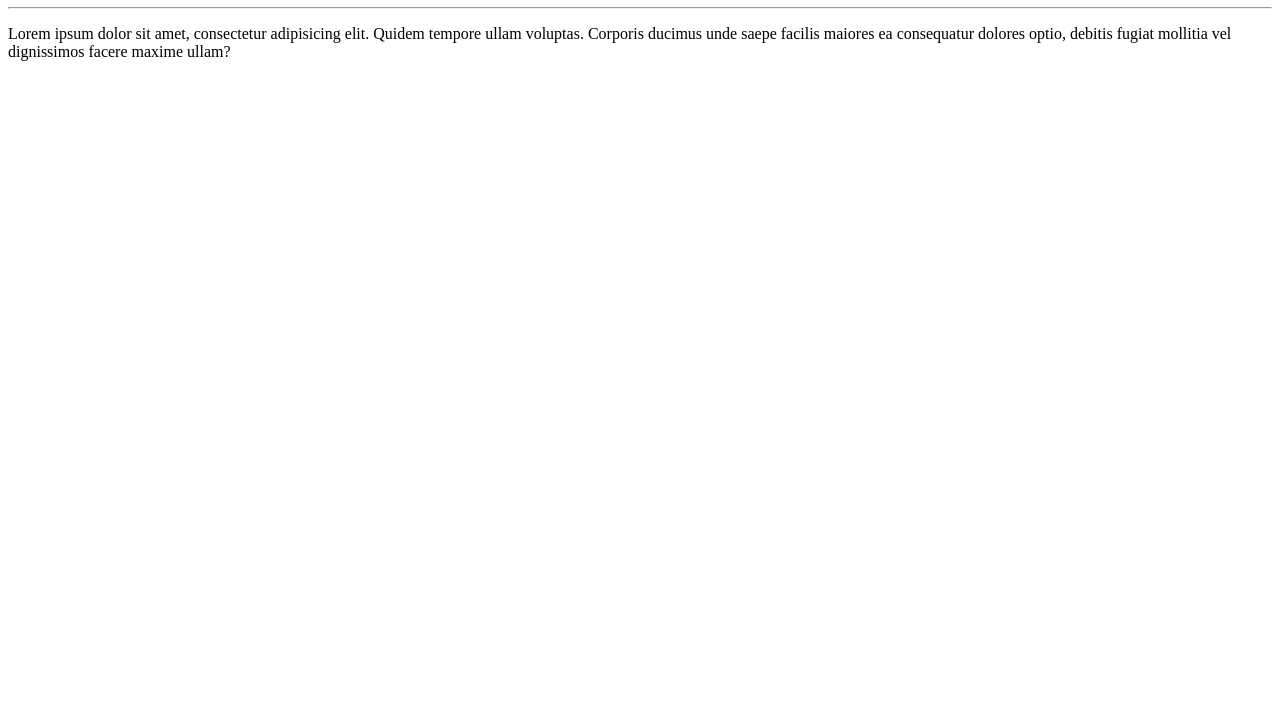
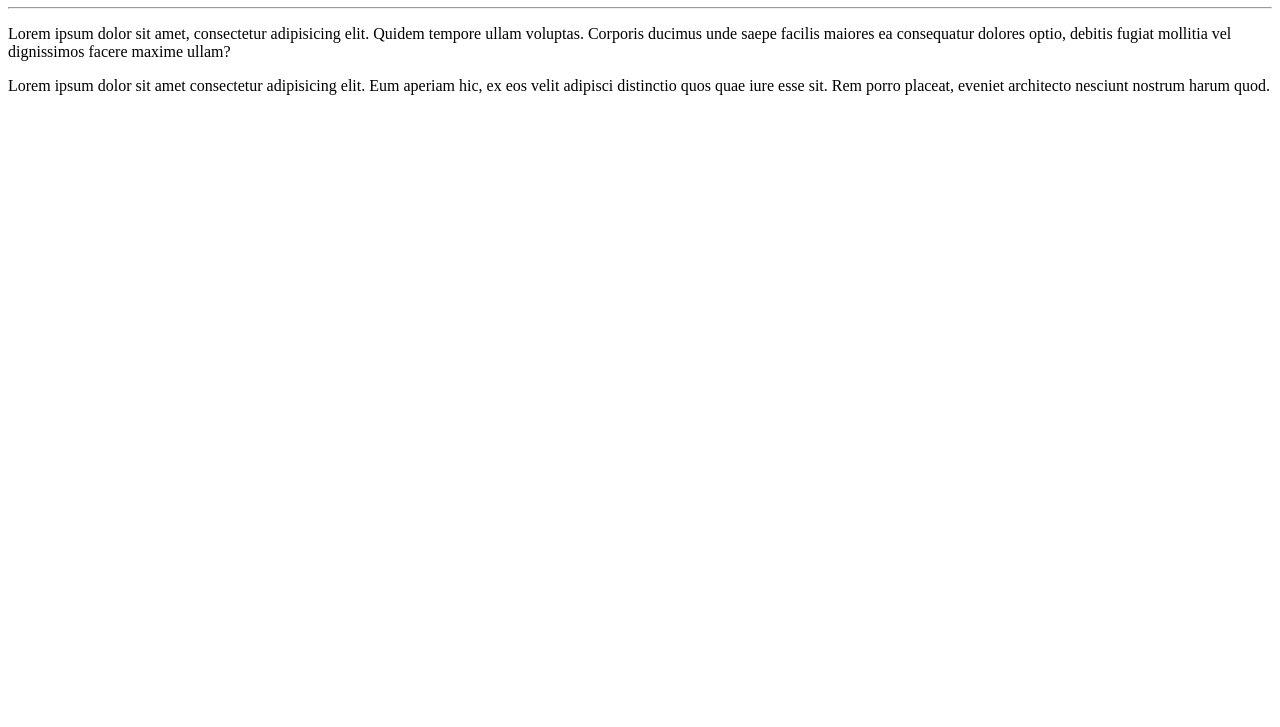
Before and after one commit to caduoliveira01/Ola-mundo, a plain HTML site: page site-exemplo/index.html in a window 1280 px wide. Shown: the part 73-800 px from the top of the page. Drawn offline with Linux system fonts and the light colour scheme.

Commit message:
adicionei um paragrafo

```diff
--- a/site-exemplo/index.html
+++ b/site-exemplo/index.html
@@ -9,5 +9,6 @@
     <h1>Olá, mundo!</h1>
     <hr>
     <p>Lorem ipsum dolor sit amet, consectetur adipisicing elit. Quidem tempore ullam voluptas. Corporis ducimus unde saepe facilis maiores ea consequatur dolores optio, debitis fugiat mollitia vel dignissimos facere maxime ullam?</p>
+    <p>Lorem ipsum dolor sit amet consectetur adipisicing elit. Eum aperiam hic, ex eos velit adipisci distinctio quos quae iure esse sit. Rem porro placeat, eveniet architecto nesciunt nostrum harum quod.</p>
 </body>
 </html>
```
